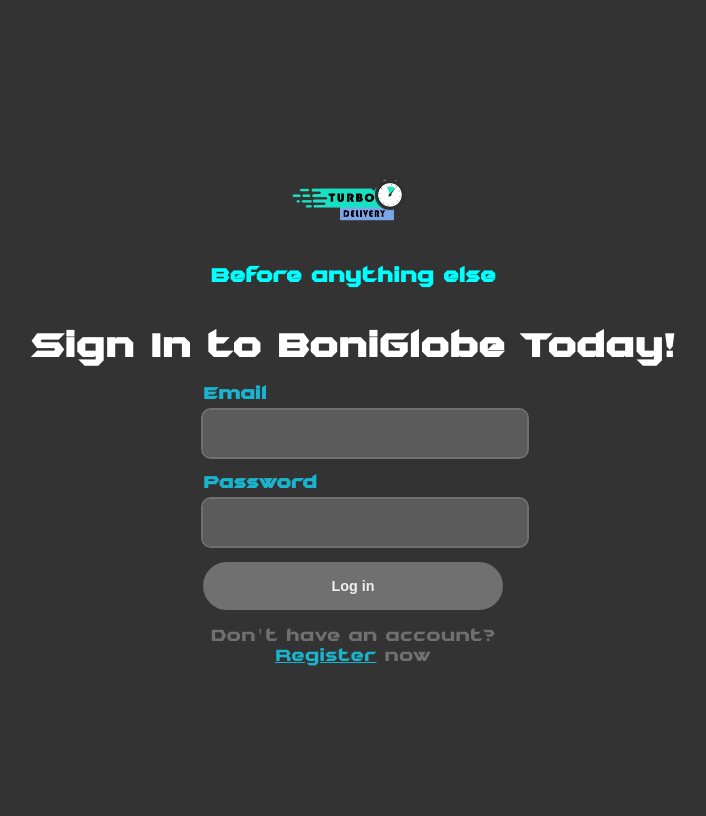
After one commit to JBAlberto/WEBDEV-PROJECT, a PHP site: page /loginpage.php in a window 1280 px wide. The commit adds this page. Shown: the whole page, without its empty margins (287-993 px from the left). Run offline with PHP 8.4, Linux system fonts and the light colour scheme.

Commit message:
Add files via upload

```diff
--- /dev/null
+++ b/WEBDEV test1/loginpage.php
@@ -0,0 +1,72 @@
+<?php
+session_start(); // store user speccific info or create baro or resume activity
+
+$host = "localhost";
+$user = "root";
+$password = ""; // password jy datbase tayo
+$dbname = "your_database_name"; // nagan
+
+$conn = new mysqli($host, $user, $password, $dbname);
+
+if ($conn->connect_error) {
+    die("Connection failed: " . $conn->connect_error);
+}
+
+$error = "";
+
+if ($_SERVER["REQUEST_METHOD"] == "POST") {
+    $email = $conn->real_escape_string($_POST['email']);
+    $password = $_POST['password'];
+
+    $sql = "SELECT * FROM users WHERE email = '$email'";
+    $result = $conn->query($sql);
+
+    if ($result->num_rows == 1) {
+        $row = $result->fetch_assoc();
+        if (password_verify($password, $row['password'])) {
+            $_SESSION['user_id'] = $row['id'];
+            $_SESSION['email'] = $row['email'];
+            header("Location: menu.html");
+            exit();
+        } else {
+            $error = "Invalid password.";
+        }
+    } else {
+        $error = "No user found with that email.";
+    }
+}
+
+$conn->close();
+?>
+
+<!DOCTYPE html>
+<html lang="en">
+<head>
+    <meta charset="UTF-8" />
+    <meta name="viewport" content="width=device-width, initial-scale=1.0" />
+    <link rel="stylesheet" href="logindesign.css" />
+    <title>BoniGlobe Sign in</title>
+</head>
+<body>
+    <div class="left-section">
+        <img src="/IMAGES/turboLogo.png" alt="BoniGlobe Logo" height="90" />
+    </div>
+    <h3 style="color: aqua;">Before anything else</h3>
+    <h1 style="color: white;">Sign In to BoniGlobe Today!</h1>
+    <form class="form" method="POST" action="loginpage.php">
+        <span class="input-span">
+            <label for="email" class="label">Email</label>
+            <input type="email" name="email" id="email" required />
+        </span>
+        <span class="input-span">
+            <label for="password" class="label">Password</label>
+            <input type="password" name="password" id="password" required />
+        </span>
+        <input class="submit" type="submit" value="Log in" />
+        <?php if ($error): ?>
+            <p style="color: red;"><?php echo $error; ?></p>
+        <?php endif; ?>
+        <span class="span">Don't have an account? <a href="signuppage.html">Register</a> now</span>
+    </form>
+</body>
+</html>
```
Also changed, not shown: WEBDEV test1/index.html (+4 -4 lines), WEBDEV test1/homedesign.css (line endings or trailing spaces), WEBDEV test1/logindesign.css (line endings or trailing spaces).
